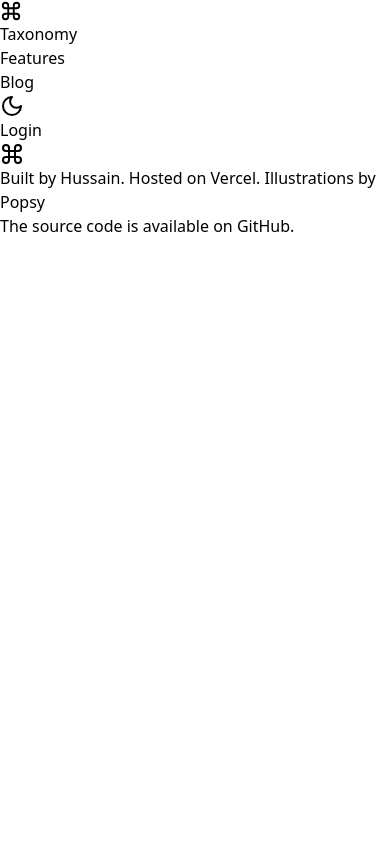
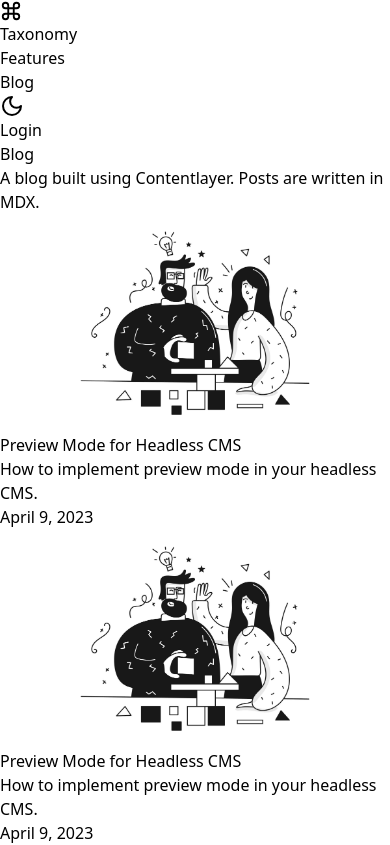
Before and after one commit to hussain-shariff/taxonomy, a React (Vite) app: page /blog in a window 390 px wide. Shown: the top 845 px of the page. Built offline with nearby package versions, Linux system fonts and the light colour scheme.

Commit message:
blog page

```diff
--- a/src/App.tsx
+++ b/src/App.tsx
@@ -2,6 +2,7 @@ import { BrowserRouter as Router, Routes, Route } from "react-router-dom"
 import NavBar from "./components/NavBar"
 import Home from "./pages/Home"
 import Footer from "./components/Footer"
+import Blog from "./pages/Blog"
 
 function App() {
 
@@ -11,6 +12,7 @@ function App() {
         <NavBar/>
         <Routes>
           <Route index element={<Home/>}></Route>
+          <Route path="/blog" element={<Blog/>}></Route>
         </Routes>
         <Footer/>
       </Router>
--- /dev/null
+++ b/src/components/BlogCard.tsx
@@ -0,0 +1,14 @@
+import React from 'react'
+
+const BlogCard = () => {
+  return (
+    <div className='cursor-pointer group flex flex-col gap-3'>
+        <img src="/assets/blog/blog-post-1.jpg" alt="blog-img" className='border rounded-md group-hover:border-black' />
+        <h1 className=' text-2xl font-bold tracking-tight'>Preview Mode for Headless CMS</h1>
+        <p className='text-gray-500'>How to implement preview mode in your headless CMS.</p>
+        <p className='text-gray-500'>April 9, 2023</p>
+    </div>
+  )
+}
+
+export default BlogCard
--- a/src/components/Footer.tsx
+++ b/src/components/Footer.tsx
@@ -2,7 +2,7 @@ import { Command } from 'lucide-react';
 
 const Footer = () => {
   return (
-    <div className=' text-slate-600 text-sm px-10 py-4 flex flex-col gap-2 text-center items-center justify-between md:flex-row'>
+    <div className=' text-slate-600 text-sm px-10 py-4 flex flex-col gap-2 text-center items-center justify-between md:flex-row border-t'>
         <div className='flex flex-col md:flex-row items-center gap-2'>
             <Command/>
             <p>
--- a/src/components/HeroSection.tsx
+++ b/src/components/HeroSection.tsx
@@ -12,7 +12,7 @@ const HeroSection = () => {
         <div className='flex gap-3'>
             <button className='bg-black text-white text-sm rounded-md font-semibold px-6 py-2 hover:bg-slate-700'>Get started</button>
             <button className='border px-5 py-2 rounded-md font-semibold text-sm flex items-center gap-1 hover:bg-black hover:text-white
-             transition ease-out duration-700'>
+            transition ease-out duration-700'>
                 <Github/>Github
             </button>
         </div>
--- a/src/components/NavBar.tsx
+++ b/src/components/NavBar.tsx
@@ -12,7 +12,9 @@ const NavBar = () => {
                     <h1 className=' font-bold'>Taxonomy</h1>
                 </Link>
                 <a href="#features" className='text-gray-600 font-medium text-sm hover:text-black cursor-pointer'>Features</a>
-                <p className='text-gray-600 font-medium text-sm hover:text-black cursor-pointer'>Blog</p>
+                <Link to={'/blog'}>
+                    <p className='text-gray-600 font-medium text-sm hover:text-black cursor-pointer'>Blog</p>
+                </Link>
             </div>
             <div className='flex items-center gap-2'>
                 <Moon className='cursor-pointer hover:bg-gray-300 px-2 py-1 rounded-md h-full w-full'/>
--- /dev/null
+++ b/src/pages/Blog.tsx
@@ -0,0 +1,21 @@
+import React from 'react'
+import BlogCard from '../components/BlogCard'
+
+const Blog = () => {
+  return (
+    <div className='py-10 px-5 md:px-64'>
+        <div className='border-b flex flex-col gap-3 pb-8'>
+            <h1 className='md:text-5xl text-3xl font-bold tracking-tighter'>Blog</h1>
+            <p className='md:text-lg md:w-[73%] text-gray-600 tracking-tight'>A blog built using Contentlayer. Posts are written in MDX.</p>
+        </div>
+        <div className='grid md:grid-cols-2 gap-8 py-10'>
+            <BlogCard/>
+            <BlogCard/>
+            <BlogCard/>
+            <BlogCard/>
+        </div>
+    </div>
+  )
+}
+
+export default Blog
--- a/src/pages/Home.tsx
+++ b/src/pages/Home.tsx
@@ -3,7 +3,7 @@ import HeroSection from "../components/HeroSection"
 
 const Home = () => {
   return (
-    <div className='py-10 md:py-20 px-5 md:px-64 border-b'>
+    <div className='py-10 md:py-20 px-5 md:px-64'>
         <HeroSection/>
         <Features/>
     </div>
```
